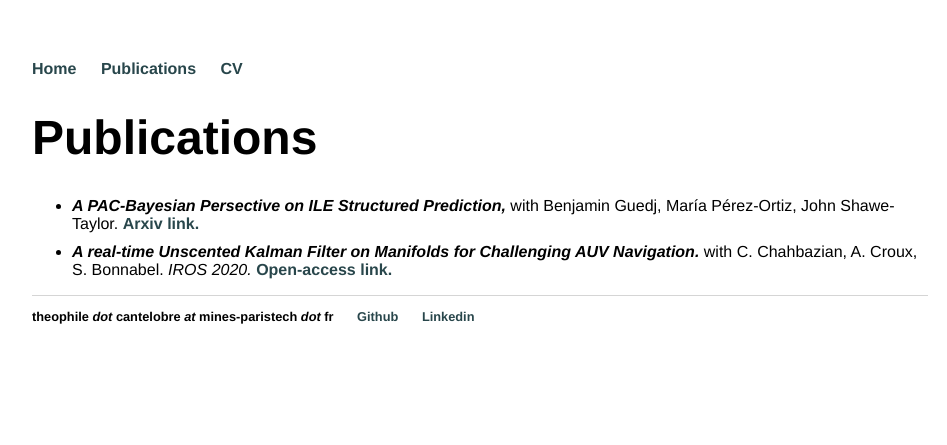
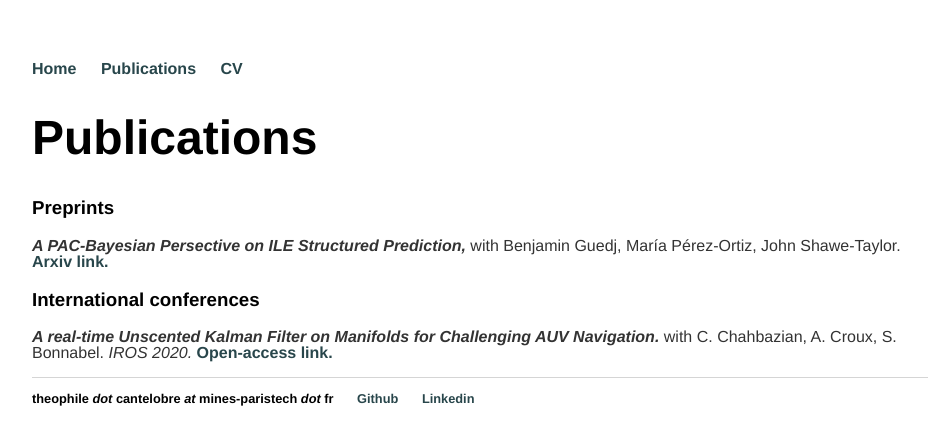
Before and after one commit to theophilec/theophilec.github.io-old, a Jekyll site: the page built from publications/index.html, in a window 1280 px wide. Shown: the top 445 px of the page, without its empty margins (160-1107 px from the left). Built offline with Jekyll 4.4.1, drawn with Linux system fonts in a browser that asks for light colours.

Commit message:
Small changes

```diff
--- a/css/main.css
+++ b/css/main.css
@@ -25,6 +25,9 @@ h1 {
     font-family:'Helvetica', 'Arial', 'Sans-Serif';
 }
 h2 {
+    font-family:'Helvetica', 'Arial', 'Sans-Serif';
+}
+h3 {
     font-family:'Helvetica', 'Arial', 'Sans-Serif';
 }
 p {
--- a/index.html
+++ b/index.html
@@ -5,7 +5,6 @@ title: Théophile Cantelobre
 <div class="blurb">
 	<h1>Théophile Cantelobre</h1>
     <p><b>Masters student in Paris, France. Interested in Statistical learning theory and applications.</b></p>
-    <p><b>Interested in Statistical learning theory and applications.</b></p>
     <p> Master Machine Learning <a href="https://m2a.lip6.fr">M2A</a> @ <a href="https://sorbonne-universite.fr">Sorbonne Université</a> (ex-UPMC).
 	</p>
     <p>Master Engineering @ <a href="https://www.minesparis.psl.eu/">Mines ParisTech</a>-<a href="https://psl.eu">PSL Research University</a>.
--- a/publications/index.html
+++ b/publications/index.html
@@ -4,10 +4,10 @@ title: Publications
 ---
 <div class="blurb">
 	<h1>Publications</h1>
-	<p>
-		<ul>
-            <li><b><i>A PAC-Bayesian Persective on ILE Structured Prediction,</i></b> with Benjamin Guedj, María Pérez-Ortiz, John Shawe-Taylor. <a href="https://arxiv.org/abs/2012.03780">Arxiv link.</a>
-            <li><b><i>A real-time Unscented Kalman Filter on Manifolds for Challenging AUV Navigation.</i></b> with C. Chahbazian, A. Croux, S. Bonnabel. <i>IROS 2020.</i> <a href="https://hal-mines-paristech.archives-ouvertes.fr/hal-02915271">Open-access link.</a>
-		</ul>
+	<h3>Preprints</h3>
+	<p><b><i>A PAC-Bayesian Persective on ILE Structured Prediction,</i></b> with Benjamin Guedj, María Pérez-Ortiz, John Shawe-Taylor. <a href="https://arxiv.org/abs/2012.03780">Arxiv link.</a>
+	</p>
+	<h3>International conferences</h3>
+	<p><b><i>A real-time Unscented Kalman Filter on Manifolds for Challenging AUV Navigation.</i></b> with C. Chahbazian, A. Croux, S. Bonnabel. <i>IROS 2020.</i> <a href="https://hal-mines-paristech.archives-ouvertes.fr/hal-02915271">Open-access link.</a>
 	</p>
 </div><!-- /.blurb -->
```
